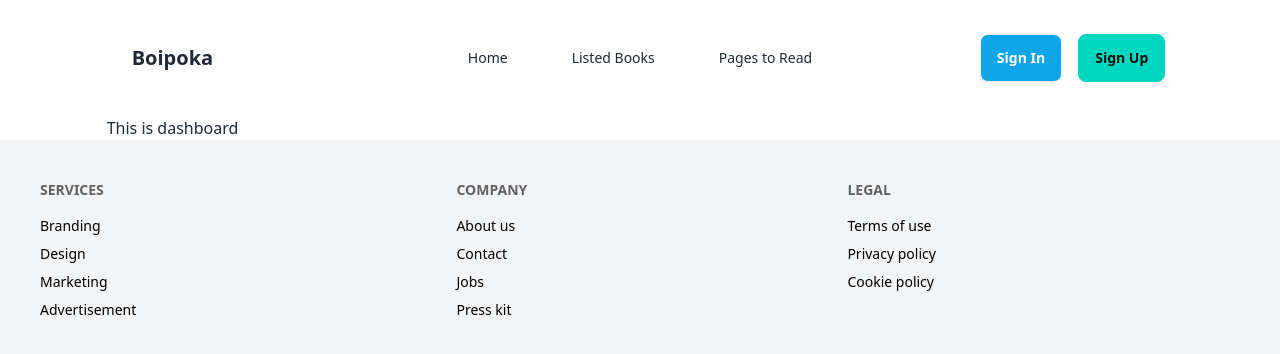
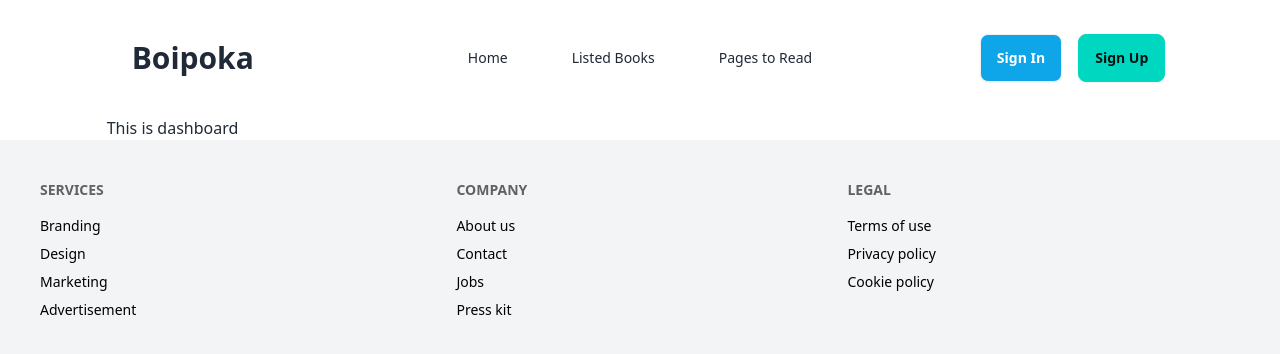
Before and after one commit to marinaakter/boi-poka-project, a React (Vite) app: page /dashboard in a window 1280 px wide. Shown: the top 354 px of the page. Built offline with nearby package versions, Linux system fonts and the light colour scheme.

Commit message:
fix: add smooth scroll functionality to Banner component and adjust Navbar button size for better responsiveness

```diff
--- a/src/components/Banner/Banner.jsx
+++ b/src/components/Banner/Banner.jsx
@@ -1,5 +1,17 @@
+import { useRef } from "react";
 import BannerImg from "../../assets/book.jpg";
 const Banner = () => {
+
+    const booksRef = useRef(null)
+
+    const handleScroll = () => {
+      if (booksRef.current) {
+        booksRef.current.scrollIntoView({behavior: "smooth"})
+      }
+    }
+
+
+
   return (
     <div className="hero bg-base-200 md:p-16  rounded-lg">
       <div className="hero-content flex-col md:px-12 lg:flex-row-reverse text-center">
@@ -8,7 +20,7 @@ const Banner = () => {
           <h1 className="text-5xl font-bold">
             Books to Freshen up your bookshelf!
           </h1>
-          <button className="btn btn-accent mt-8">View The List</button>
+          <button onClick={handleScroll} ref={booksRef}  className="btn btn-accent mt-8">View The List</button>
         </div>
       </div>
     </div>
--- a/src/components/Navbar/Navbar.jsx
+++ b/src/components/Navbar/Navbar.jsx
@@ -45,7 +45,7 @@ const Navbar = () => {
 
           </ul>
         </div>
-        <a className="btn btn-ghost text-xl">Boipoka</a>
+        <a className="btn btn-ghost text-xl md:text-2xl lg:text-3xl ">Boipoka</a>
       </div>
       <div className="navbar-center hidden lg:flex">
         <ul className="menu menu-horizontal px-1">
```
